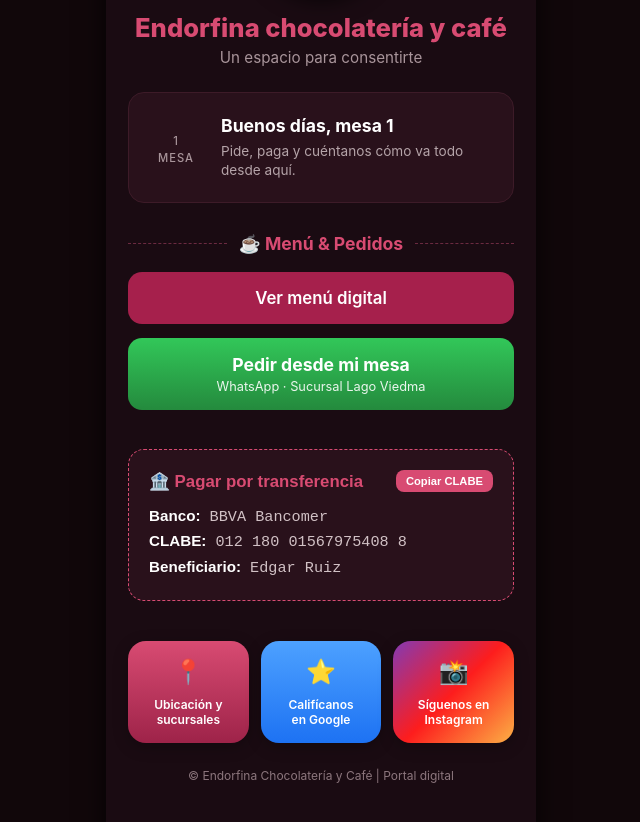
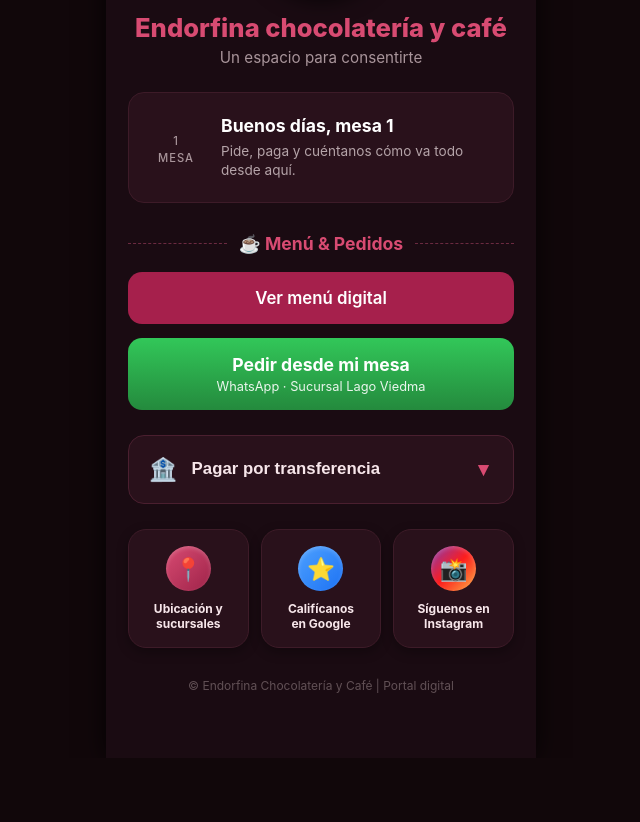
Before and after one commit to edrualmaxfatylu-blip/Endorfinas-cafe, a plain HTML site: page index.html in a window 1280 px wide. Shown: the part 238-1060 px from the top of the page, without its empty margins (319-959 px from the left). After the commit the page ends 996 px from the top, so only its background shows below. Drawn offline with Linux system fonts and the light colour scheme.

Commit message:
Update index.html

```diff
--- a/index.html
+++ b/index.html
@@ -144,7 +144,6 @@
             border-bottom: 1px dashed #6b2a40;
         }
 
-        /* Botones de Menú y WhatsApp adaptados a tu referencia */
         .btn-main {
             display: flex;
             align-items: center;
@@ -161,14 +160,14 @@
         .btn-main:active { transform: scale(0.98); }
 
         .btn-menu {
-            background-color: #a6204c; /* Rosa/Vino vibrante de la referencia */
+            background-color: #a6204c;
             color: white;
             font-weight: 600;
             font-size: 1.05rem;
         }
 
         .btn-whatsapp {
-            background: linear-gradient(180deg, #32c759, #248a3d); /* Verde WhatsApp */
+            background: linear-gradient(180deg, #32c759, #248a3d);
             color: white;
             flex-direction: column;
             gap: 4px;
@@ -176,39 +175,80 @@
         .btn-whatsapp .title { font-size: 1.1rem; font-weight: 700; }
         .btn-whatsapp .subtitle { font-size: 0.8rem; font-weight: 400; opacity: 0.9; }
 
-        .bank-box {
+        /* Acordeón de Pagos Mejorado */
+        .payment-accordion {
             background-color: #29111b;
-            border: 1px dashed #d84b72;
+            border: 1px solid #4a1f2f;
             border-radius: 16px;
+            margin: 25px 0;
+            overflow: hidden;
+            transition: border-color 0.3s;
+        }
+        .payment-header {
+            width: 100%;
+            background: none;
+            border: none;
             padding: 20px;
-            margin: 25px 0;
-            width: 100%;
-            text-align: left;
-            cursor: pointer;
-            color: #f7e6ea;
-            transition: background-color 0.2s;
-        }
-        .bank-box:active { background-color: #3d1b28; }
-
-        .bank-header {
             display: flex;
             justify-content: space-between;
             align-items: center;
-            margin-bottom: 12px;
+            cursor: pointer;
+            color: #f7e6ea;
+            font-size: 1.05rem;
+            font-weight: bold;
         }
-        .bank-header span:first-child { color: #d84b72; font-weight: 700; font-size: 1.05rem; }
-        .copy-tag {
+        .payment-header .icon-bank { font-size: 1.4rem; margin-right: 10px; vertical-align: middle; }
+        .arrow-icon {
+            font-size: 1.2rem;
+            color: #d84b72;
+            transition: transform 0.3s;
+        }
+        .payment-content {
+            padding: 0 20px 20px 20px;
+            display: none; /* Oculto por defecto */
+            border-top: 1px dashed #4a1f2f;
+            margin-top: -10px;
+            padding-top: 15px;
+        }
+        .payment-accordion.open .payment-content { display: block; }
+        .payment-accordion.open .arrow-icon { transform: rotate(180deg); }
+
+        .data-row {
+            display: flex;
+            justify-content: space-between;
+            align-items: center;
+            padding: 10px 0;
+            border-bottom: 1px solid #3d1b28;
+            font-size: 0.95rem;
+        }
+        .data-row:last-child { border-bottom: none; }
+        .data-label { color: #a8949a; font-size: 0.85rem; text-transform: uppercase; }
+        .data-value { color: #ffffff; font-weight: 600; font-family: monospace; text-align: right; }
+
+        .btn-copy {
             background-color: #d84b72;
             color: white;
-            font-size: 0.7rem;
-            padding: 5px 10px;
+            border: none;
+            padding: 6px 12px;
             border-radius: 8px;
+            font-size: 0.75rem;
             font-weight: bold;
+            cursor: pointer;
+            margin-left: 10px;
+            transition: background 0.2s;
+            flex-shrink: 0;
         }
-        .bank-info { font-family: monospace; font-size: 0.95rem; line-height: 1.6; color: #d1c1c5; }
-        .bank-info strong { color: #ffffff; font-family: sans-serif; }
+        .btn-copy:hover { background-color: #b83358; }
 
-        /* Cuadrícula inferior con los colores de tu referencia */
+        .helper-text {
+            margin-top: 15px;
+            font-size: 0.85rem;
+            color: #8c767d;
+            font-style: italic;
+            text-align: center;
+        }
+
+        /* Cuadrícula inferior estilo App Nativa */
         .action-grid {
             display: grid;
             grid-template-columns: 1fr 1fr 1fr;
@@ -216,35 +256,45 @@
             margin-top: 15px;
         }
         .action-btn {
+            background-color: #29111b;
+            border: 1px solid #3d1b28;
             border-radius: 18px;
-            padding: 16px 5px;
+            padding: 16px 8px;
             text-align: center;
             text-decoration: none;
-            color: #ffffff;
+            color: #f7e6ea;
             font-size: 0.75rem;
-            font-weight: 600;
+            font-weight: bold;
             display: flex;
             flex-direction: column;
             align-items: center;
             justify-content: center;
-            gap: 8px;
-            box-shadow: 0 4px 15px rgba(0,0,0,0.25);
-            transition: transform 0.2s;
-            line-height: 1.25;
+            gap: 10px;
+            box-shadow: 0 4px 12px rgba(0,0,0,0.3);
+            transition: all 0.2s;
         }
         .action-btn:active { transform: scale(0.95); }
-        .action-btn i { font-size: 1.5rem; font-style: normal; margin-bottom: 2px; }
 
-        /* Colores degradados exactos para los botones inferiores */
-        .btn-ubicacion { background: linear-gradient(180deg, #d84b72, #9e2349); }
-        .btn-google { background: linear-gradient(180deg, #4da1ff, #1d72f3); }
-        .btn-insta { background: linear-gradient(135deg, #833ab4, #fd1d1d, #fcb045); }
+        /* Iconos vectoriales/emojis estilizados y más grandes */
+        .icon-circle {
+            width: 45px;
+            height: 45px;
+            border-radius: 50%;
+            display: flex;
+            align-items: center;
+            justify-content: center;
+            font-size: 1.4rem;
+            box-shadow: inset 0 2px 4px rgba(255,255,255,0.2);
+        }
+        .bg-pink { background: linear-gradient(135deg, #d84b72, #9e2349); }
+        .bg-blue { background: linear-gradient(135deg, #4da1ff, #1d72f3); }
+        .bg-insta { background: linear-gradient(135deg, #833ab4, #fd1d1d, #fcb045); }
 
         .footer {
             text-align: center;
-            margin-top: 25px;
+            margin-top: 30px;
             font-size: 0.75rem;
-            color: #8c767d;
+            color: #615055;
         }
     </style>
 </head>
@@ -281,37 +331,57 @@
                 <span>☕ Menú & Pedidos</span>
             </div>
 
-            <!-- Botones actualizados -->
             <a href="https://tusitio.com/menu" class="btn-main btn-menu">Ver menú digital</a>
             <a href="https://wa.me/525611107651" class="btn-main btn-whatsapp">
                 <span class="title">Pedir desde mi mesa</span>
                 <span class="subtitle">WhatsApp · Sucursal Lago Viedma</span>
             </a>
 
-            <button onclick="navigator.clipboard.writeText('012180015679754088'); alert('¡CLABE copiada al portapapeles!');" class="bank-box">
-                <div class="bank-header">
-                    <span>🏦 Pagar por transferencia</span>
-                    <span class="copy-tag">Copiar CLABE</span>
+            <!-- Acordeón de Pagos -->
+            <div class="payment-accordion" id="payAccordion">
+                <button class="payment-header" onclick="this.parentElement.classList.toggle('open')">
+                    <span><span class="icon-bank">🏦</span> Pagar por transferencia</span>
+                    <span class="arrow-icon">▼</span>
+                </button>
+                <div class="payment-content">
+                    <div class="data-row">
+                        <div>
+                            <div class="data-label">Banco</div>
+                            <div class="data-value">BBVA Bancomer</div>
+                        </div>
+                    </div>
+                    <div class="data-row">
+                        <div style="flex-grow: 1;">
+                            <div class="data-label">CLABE Interbancaria</div>
+                            <div class="data-value" id="clabeNum">012 180 01567975408 8</div>
+                        </div>
+                        <button class="btn-copy" onclick="copiarTexto('clabeNum', '¡CLABE copiada!');">Copiar</button>
+                    </div>
+                    <div class="data-row">
+                        <div style="flex-grow: 1;">
+                            <div class="data-label">Beneficiario</div>
+                            <div class="data-value" id="beneficiario">Edgar Ruiz</div>
+                        </div>
+                        <button class="btn-copy" onclick="copiarTexto('beneficiario', '¡Nombre copiado!');">Copiar</button>
+                    </div>
+                    <div class="helper-text">
+                        * Después de realizar tu transferencia, por favor envía tu comprobante por WhatsApp.
+                    </div>
                 </div>
-                <div class="bank-info">
-                    <strong>Banco:</strong> BBVA Bancomer<br>
-                    <strong>CLABE:</strong> 012 180 01567975408 8<br>
-                    <strong>Beneficiario:</strong> Edgar Ruiz
-                </div>
-            </button>
+            </div>
 
-            <!-- Cuadrícula colorida actualizada -->
+            <!-- Cuadrícula inferior con iconos rediseñados -->
             <div class="action-grid">
-                <a href="https://maps.google.com" class="action-btn btn-ubicacion">
-                    <i>📍</i>
+                <a href="https://maps.google.com" class="action-btn">
+                    <div class="icon-circle bg-pink">📍</div>
                     <span>Ubicación y<br>sucursales</span>
                 </a>
-                <a href="https://search.google.com/local/writereview?placeid=PLACE_ID_AQUI" class="action-btn btn-google">
-                    <i>⭐</i>
+                <a href="https://search.google.com/local/writereview?placeid=PLACE_ID_AQUI" class="action-btn">
+                    <div class="icon-circle bg-blue">⭐</div>
                     <span>Califícanos<br>en Google</span>
                 </a>
-                <a href="https://instagram.com" class="action-btn btn-insta">
-                    <i>📸</i>
+                <a href="https://instagram.com" class="action-btn">
+                    <div class="icon-circle bg-insta">📸</div>
                     <span>Síguenos en<br>Instagram</span>
                 </a>
             </div>
@@ -335,6 +405,14 @@
         else saludo = 'Buenas noches';
 
         document.getElementById('greeting-text').innerText = `${saludo}, mesa ${numMesa}`;
+
+        // Función para copiar datos específicos con aviso
+        function copiarTexto(elementId, mensaje) {
+            const texto = document.getElementById(elementId).innerText.replace(/\s/g, '');
+            navigator.clipboard.writeText(texto).then(() => {
+                alert(mensaje);
+            });
+        }
     </script>
 </body>
 </html>
```
